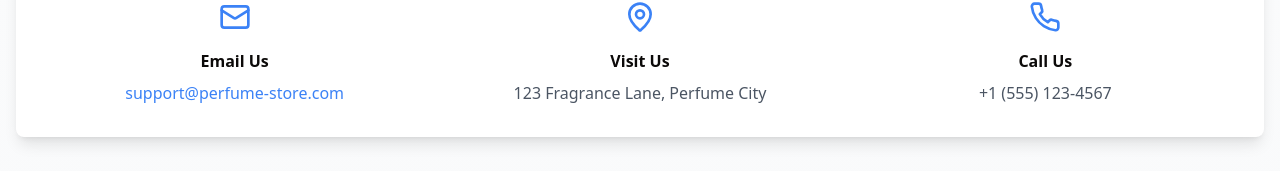
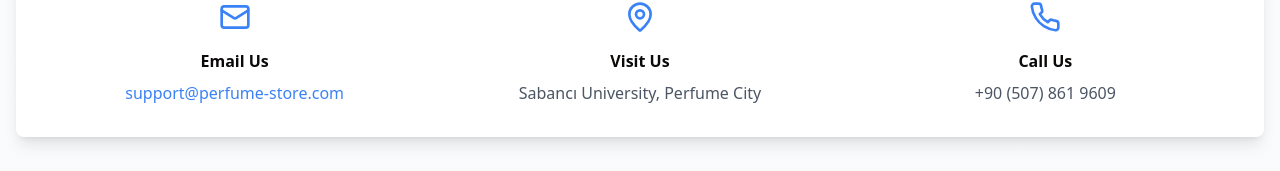
Before and after one commit to Parfume-CS308/parfume-frontend, a React (Vite) app: page /about-us in a window 1280 px wide. Shown: the part 1711-1882 px from the top of the page. Built offline with nearby package versions, Linux system fonts and the light colour scheme; no server answers.

Commit message:
feat: enhance and fixed

```diff
--- a/src/pages/AboutUsPage.tsx
+++ b/src/pages/AboutUsPage.tsx
@@ -146,12 +146,12 @@ const AboutUsPage = () => {
               <div className="text-center">
                 <MapPin className="w-8 h-8 text-blue-500 mx-auto mb-4" />
                 <p className="font-semibold mb-2">Visit Us</p>
-                <p className="text-gray-600">123 Fragrance Lane, Perfume City</p>
+                <p className="text-gray-600">Sabancı University, Perfume City</p>
               </div>
               <div className="text-center">
                 <Phone className="w-8 h-8 text-blue-500 mx-auto mb-4" />
                 <p className="font-semibold mb-2">Call Us</p>
-                <p className="text-gray-600">+1 (555) 123-4567</p>
+                <p className="text-gray-600">+90 (507) 861 9609</p>
               </div>
             </div>
           </div>
```
